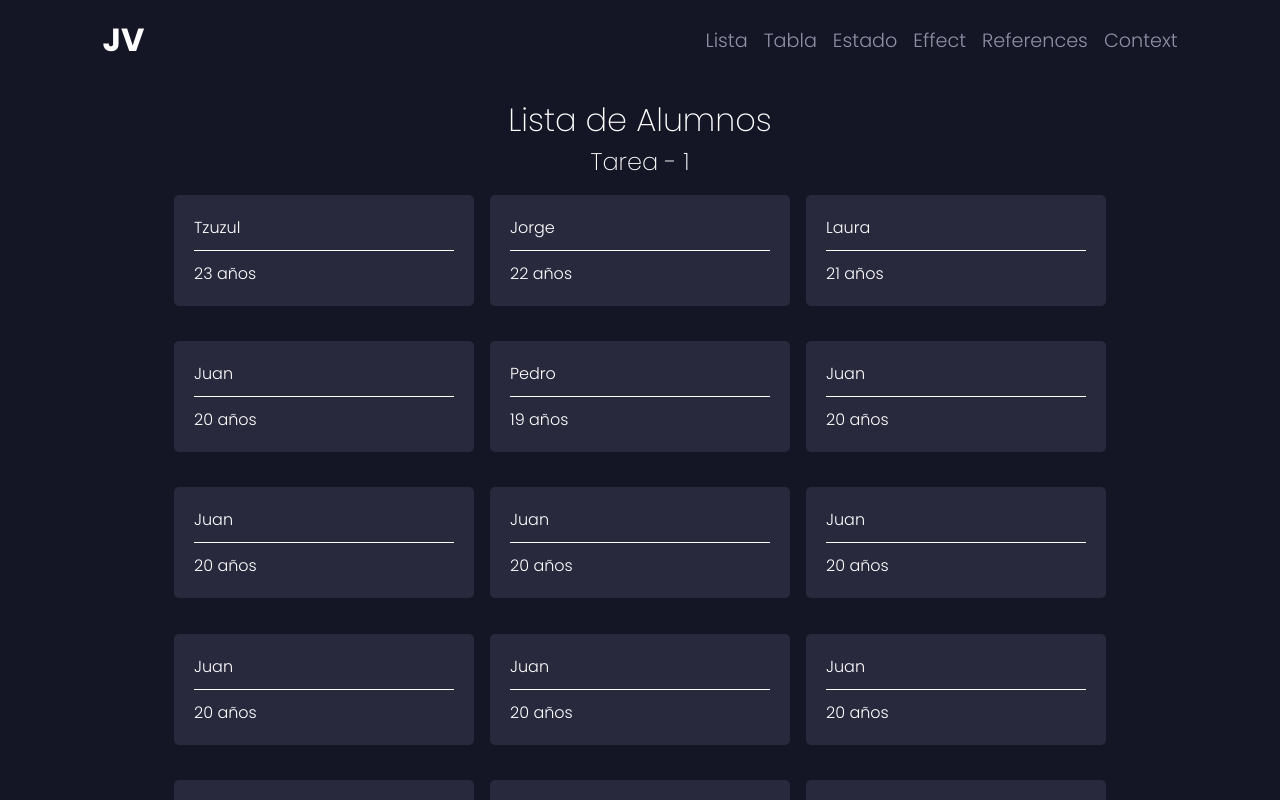
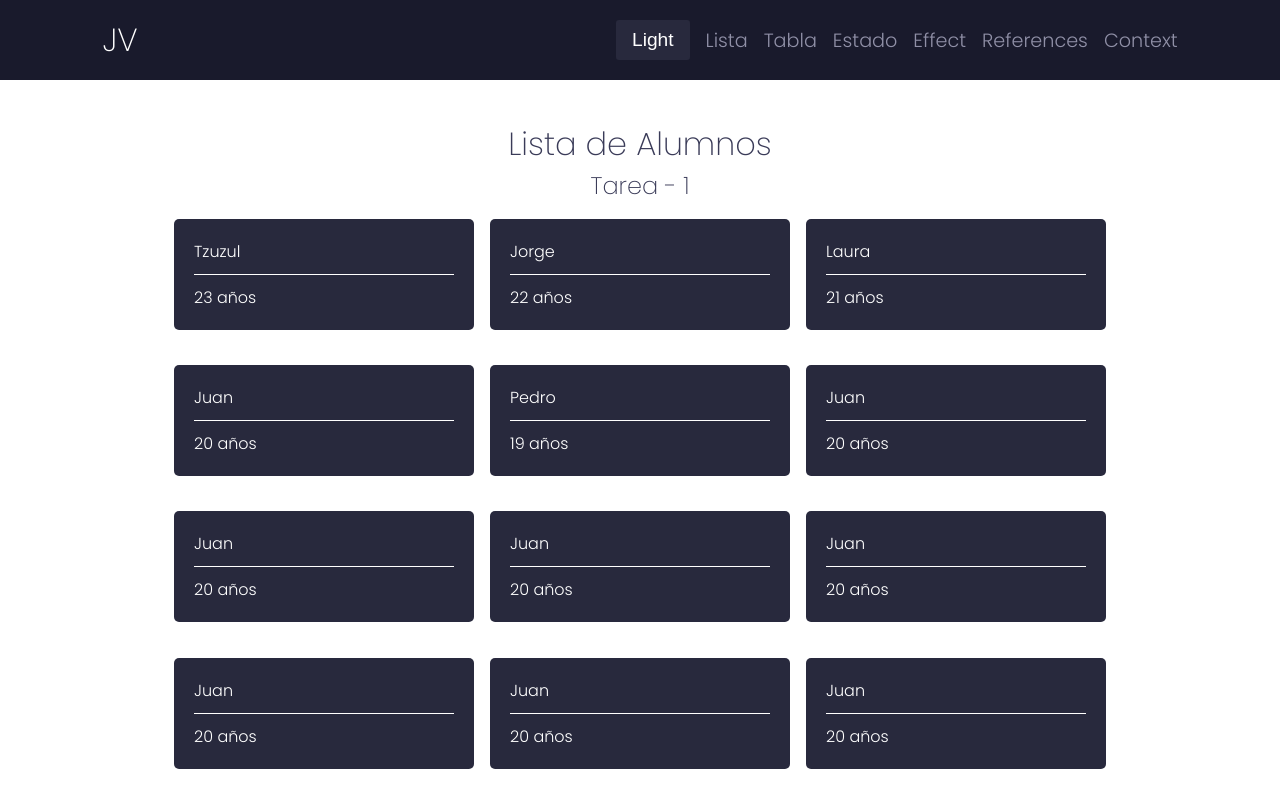
Before and after one commit to JorgeAVargasC/tzuzulcodebootcamp-frontend-react-exercises, a React (Create React App) app: page / in a window 1280 px wide. Shown: the top 800 px of the page. Built offline with nearby package versions, Linux system fonts and the light colour scheme.

Commit message:
Dark and light theme with useContext

```diff
--- a/src/App.js
+++ b/src/App.js
@@ -1,9 +1,13 @@
+import { useContext } from "react";
+
 import Lista from "./components/Lista/Lista";
 import Tabla from "./components/Tabla/Tabla";
 import Estado from "./components/Estado/Estado";
 import Effects from "./components/Effect/Effects";
 import References from "./components/References/References";
 import Context from "./components/Context/Context";
+
+import { themeContext } from "./components/Context/Theme";
 
 import { BrowserRouter as Router, Routes, Route } from "react-router-dom";
 
@@ -108,8 +112,10 @@ function App() {
 		},
 	]
 
+	const { theme, toggleTheme } = useContext(themeContext);
+
 	return (
-		<div className="App">
+		<div className={theme === 'light' ? 'App light-mode':'App dark-mode'}>
 			<Router>
 				<Routes>
 					<Route path="/" element={<Lista alumnos={alumnos} />} />
--- /dev/null
+++ b/src/components/Context/Theme.jsx
@@ -0,0 +1,19 @@
+import React, {useState, createContext} from "react";
+
+export const themeContext = createContext();
+
+export default function Theme({children}) {
+
+    const [theme, setTheme] = useState("light");
+
+    const toggleTheme = () => {
+        setTheme(theme === "light" ? "dark" : "light");
+    };
+
+    return (
+        <themeContext.Provider value={{ theme, toggleTheme }}>
+            {children}
+        </themeContext.Provider>
+    );
+
+}
--- a/src/components/Navegacion/Navegacion.css
+++ b/src/components/Navegacion/Navegacion.css
@@ -7,7 +7,7 @@
 	display: flex;
 	justify-content: center;
 	align-items: center;
-	background-color: #151625;
+	background-color: var(--dark-1);
 	z-index: 30;
 }
 
@@ -21,6 +21,11 @@
 .navbar-content h2{
 	position: relative;
 	z-index: 30;
+}
+
+nav .btn{
+	margin: 0;
+	margin-top: 1rem;
 }
 
 nav {
@@ -47,6 +52,10 @@ nav .links:hover{
 	transition-duration: 0.4s;
 }
 
+.hamburger-react{
+	color: var(--light-1);
+}
+
 .active-link{
 	color: var(--light-1);
 }
@@ -54,6 +63,7 @@ nav .links:hover{
 .navlinks-mobile {
 	width: 100%;
 	background-color: var(--dark-1);
+	color: var(--light-1);
 	display: flex;
 	padding-top: 5rem;
 	justify-content: flex-start;
@@ -98,6 +108,12 @@ nav .links:hover{
 
 /* Desktop */
 @media (min-width: 1269px) {
+
+	nav .btn{
+		margin: 0;
+		margin-right: 1rem;
+	}
+
 	.hamburger-react {
 		display: none;
 	}
--- a/src/components/Navegacion/Navegacion.js
+++ b/src/components/Navegacion/Navegacion.jsx
@@ -1,20 +1,29 @@
-import React, { useState } from 'react'
+import React, { useState, useContext } from 'react'
 import { NavLink } from 'react-router-dom'
 import {Spin as Hamburger} from 'hamburger-react'
 import './Navegacion.css'
+
+import { themeContext } from '../Context/Theme'
 
 const Navegacion = () => {
 
 	// Dlecaración de la variable de estado
 	const [navBarOpen, setNavBarOpen] = useState(false)
 
+	const { theme, toggleTheme } = useContext(themeContext);
+
+	console.clear()
+	console.log(theme)
+
 	return (
 		<div className='navbar'>
 			<div className='navbar-content'>
-				<h1>JV</h1>
+				<h2 className='logo-jv'>JV</h2>
 				<nav className={navBarOpen ? 'navlinks-mobile' : 'navlinks'} onClick={() => setNavBarOpen(false)}>
 					{navBarOpen ? <h2>Menu</h2> : null}
 					{navBarOpen ? <h3>Tarea - 4</h3> : null}
+
+					<button className='btn' onClick={toggleTheme} >{theme}</button>
 
 					<NavLink to="/lista" className='links' >Lista</NavLink>
 					<NavLink to="/tabla" className='links' >Tabla</NavLink>
--- a/src/components/Tabla/Tabla.css
+++ b/src/components/Tabla/Tabla.css
@@ -1,5 +1,6 @@
 .table{
     background: var(--gradient-1);
+    color: var(--light-1);
     border-radius: 0.5rem;
     text-align: center;
     border-collapse: collapse;
--- a/src/index.css
+++ b/src/index.css
@@ -1,4 +1,4 @@
-@import url('https://fonts.googleapis.com/css2?family=Poppins:ital,wght@0,100;0,200;0,300;0,400;0,500;0,600;0,700;0,800;0,900;1,100;1,200;1,300;1,400;1,500;1,600;1,700;1,800;1,900&display=swap');
+@import url("https://fonts.googleapis.com/css2?family=Poppins:ital,wght@0,100;0,200;0,300;0,400;0,500;0,600;0,700;0,800;0,900;1,100;1,200;1,300;1,400;1,500;1,600;1,700;1,800;1,900&display=swap");
 
 *,
 *::after,
@@ -33,59 +33,99 @@
 	--light-1: #fff;
 	--light-2: #f2f2f4;
 	--gray: #9090a7;
-    --gradient-1: linear-gradient(-68deg, var(--purple-1) , var(--blue-2));
+	--gradient-1: linear-gradient(-68deg, var(--purple-1), var(--blue-2));
 }
 
-body{
-    background-color: #151625;
+body {
+	background-color: var(--dark-1);
 	color: #fff;
-    font-family: 'Poppins', sans-serif;
+	font-family: "Poppins", sans-serif;
 }
 
-.App{
+.App {
 	display: flex;
 	justify-content: center;
 	align-items: center;
 	flex-direction: column;
 }
 
-h2{
+.light-mode{
+	background-color: var(--light-1);
+	color: var(--dark-3);
+	transition: all 0.3s ease-in-out;
+}
+
+.dark-mode{
+	background-color: var(--dark-1);
+	transition: all 0.3s ease-in-out;
+}
+
+.logo-jv{
+	color: var(--light-1) !important;
+}
+
+h2 {
 	font-size: 2rem;
 	font-weight: 200;
 }
 
-h3{
+h3 {
 	font-size: 1.5rem;
 	font-weight: 200;
 }
 
-th{
+th {
 	font-weight: 500;
 }
 
-td{
+td {
 	font-weight: 300;
 }
 
-p{
+p {
 	font-weight: 300;
 }
 
-a{
+a {
 	text-decoration: none;
 }
 
-.container{
+/* hover effect */
+
+a {
+	position: relative;
+}
+
+a::before {
+	content: "";
+	position: absolute;
+	width: 100%;
+	height: 2px;
+	border-radius: 2px;
+	background-color: #ffffff;
+	bottom: 0;
+	left: 0;
+	transform-origin: right;
+	transform: scaleX(0);
+	transition: transform 0.3s ease-in-out;
+}
+
+a:hover::before {
+	transform-origin: left;
+	transform: scaleX(1);
+}
+
+.container {
 	width: 84%;
 	min-height: 90vh;
-    margin-top: 12vh;
+	margin-top: 15vh;
 	display: flex;
 	flex-direction: column;
 	align-items: center;
 	justify-content: center;
 }
 
-.container h3{
+.container h3 {
 	margin-bottom: 1rem;
 }
 
@@ -94,7 +134,7 @@ a{
     text-align: center;
 } */
 
-.input{
+.input {
 	width: 100%;
 	max-width: 25rem;
 	height: 2.5rem;
@@ -108,7 +148,7 @@ a{
 	margin-bottom: 1rem;
 }
 
-.btn{
+.btn {
 	width: 100%;
 	max-width: 25rem;
 	height: 2.5rem;
@@ -120,9 +160,10 @@ a{
 	color: #fff;
 	background-color: var(--dark-2);
 	margin-bottom: 1rem;
+	text-transform: capitalize;
 }
 
-.btn:hover{
+.btn:hover {
 	background: var(--gradient-1);
 	cursor: pointer;
 }
--- a/src/index.js
+++ b/src/index.js
@@ -2,10 +2,13 @@ import React from 'react';
 import ReactDOM from 'react-dom/client';
 import './index.css';
 import App from './App';
+import Theme from './components/Context/Theme';
 
 const root = ReactDOM.createRoot(document.getElementById('root'));
 root.render(
   <React.StrictMode>
-    <App />
+    <Theme>
+      <App />
+    </Theme>
   </React.StrictMode>
 );
```
Lines whose indentation alone changed are shown as unchanged.
